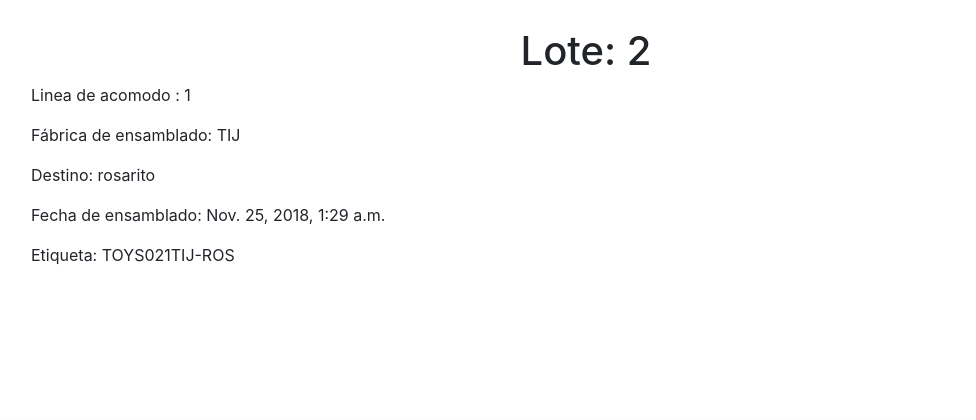
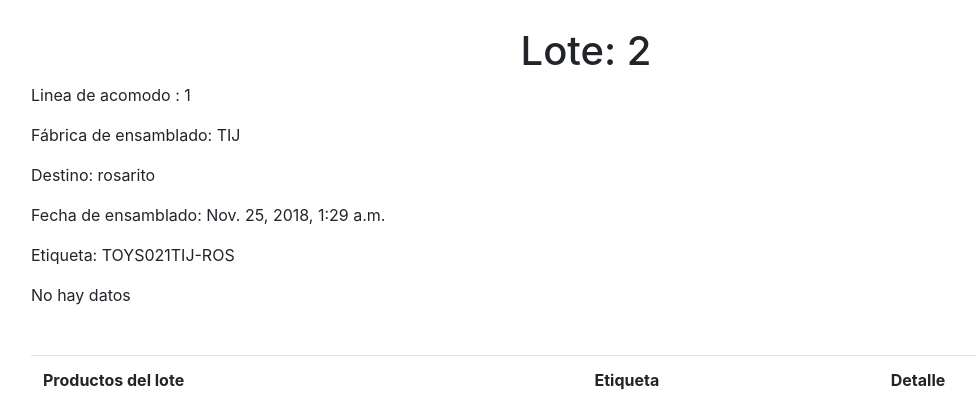
Before and after one commit to Angel-Cardoso/toys, a Django app: page /detalle_lote/2 in a window 1280 px wide. Shown: the part 381-801 px from the top of the page, without its empty margins (54-1030 px from the left). Before the commit the page ends 646 px from the top, so only its background shows below. Run offline with Django 3.2, Linux system fonts and the light colour scheme; data comes from the database, SQL or seed files in the repository; lists and menus that the app fills with data are empty; some libraries are stand-ins or nearby versions.

Commit message:
se modifico el template de detalle, y algunos modelos

```diff
--- a/reportes/admin.py
+++ b/reportes/admin.py
@@ -7,7 +7,7 @@ from .models import Sexos
 from .models import Estados
 from .models import Cargos
 # from .models import Personal # Este modelo está inutilizado de momento
-from .models import Producto_pieza
+# from .models import Producto_pieza
 from .models import Areas
 from .models import Lineas
 from .models import Jefe_linea
@@ -27,7 +27,7 @@ admin.site.register(Sexos)
 admin.site.register(Estados)
 admin.site.register(Cargos)
 # admin.site.register(Personal) # Este modelo esta inutilizado de momento
-admin.site.register(Producto_pieza)
+# admin.site.register(Producto_pieza) # Este model ha sido reemplazado por un ManyToManyField
 admin.site.register(Areas)
 admin.site.register(Lineas)
 admin.site.register(Jefe_linea)
--- a/reportes/models.py
+++ b/reportes/models.py
@@ -93,7 +93,7 @@ class Productos_indiv(models.Model):
 	piezas = models.ManyToManyField(Piezas_indiv, blank = True)
 	fecha_registro = models.DateTimeField(auto_now_add = True)
 	def __str__(self):
-		return str(self.nombre_producto)
+		return str(self.etiqueta)
 
 class Sexos(models.Model):
 	sexo = models.CharField(max_length = 20)
@@ -118,22 +118,22 @@ class Cargos(models.Model):
 # El modelo Personal es remplazado por el modelo users que tiene django
 # Cuando ampliemos el modelo users, probablemente nos sirva
 # así que aquí lo dejo
-class Personal(models.Model):
- 	nombre_personal = models.CharField(max_length = 40)
- 	edad = models.IntegerField()
- 	sexo = models.ForeignKey(Sexos, on_delete=models.CASCADE)
- 	telefono = models.IntegerField()
- 	cargo = models.ForeignKey(Cargos, on_delete=models.CASCADE)
- 	fecha_registro = models.DateTimeField(auto_now_add = True)
- 	def __str__(self):
- 		return str(self.nombre_personal)
+# class Personal(models.Model):
+#  	nombre_personal = models.CharField(max_length = 40)
+#  	edad = models.IntegerField()
+#  	sexo = models.ForeignKey(Sexos, on_delete=models.CASCADE)
+#  	telefono = models.IntegerField()
+#  	cargo = models.ForeignKey(Cargos, on_delete=models.CASCADE)
+#  	fecha_registro = models.DateTimeField(auto_now_add = True)
+#  	def __str__(self):
+#  		return str(self.nombre_personal)
 
-class Producto_pieza(models.Model):
-	pieza = models.ForeignKey(Piezas_indiv, on_delete=models.CASCADE)
-	producto = models.ForeignKey(Productos_indiv, on_delete=models.CASCADE)
-	fecha_registro = models.DateTimeField(auto_now_add = True)
-	def __str__(self):
-		return str(self.id)
+# class Producto_pieza(models.Model):
+# 	pieza = models.ForeignKey(Piezas_indiv, on_delete=models.CASCADE)
+# 	producto = models.ForeignKey(Productos_indiv, on_delete=models.CASCADE)
+# 	fecha_registro = models.DateTimeField(auto_now_add = True)
+# 	def __str__(self):
+# 		return str(self.id)
 
 class Jefe_linea(models.Model):
 	user = models.ForeignKey(settings.AUTH_USER_MODEL, default = 1, on_delete=models.CASCADE)
@@ -192,6 +192,7 @@ class Lotes(models.Model):
 		return etiqueta
 	# YEP para productos aprobados, NOPE para no aprobados
 	etiqueta = property(_get_etiqueta)
+	productos = models.ManyToManyField(Productos_indiv, blank=True)
 	fecha_registro = models.DateTimeField(auto_now_add = True)
 	def __str__(self):
 		return str(self.id)
--- a/templates/reportes/detalle_lote.html
+++ b/templates/reportes/detalle_lote.html
@@ -11,5 +11,24 @@
 		<p class="text-justify">Destino: {{object.destino}}</p>
 		<p class="text-justify">Fecha de ensamblado: {{object.fecha_registro}}</p>
 		<p class="text-justify">Etiqueta: {{object.etiqueta}}</p>
+		<table class="table table-strip mt-5">
+			<th>Productos del lote</th>
+			<th>Etiqueta</th>
+			<th>Detalle</th>
+			{%for producto in object.productos.all %}
+				<tr>
+						<td>{{ producto.id }} </td>
+						<td>{{producto.etiqueta}}</td>
+						<td><a href="#" class="btn btn-dark">Detalle</a></td>
+				</tr>
+
+					{% empty %}
+					{% if request.GET.q %}
+						No se entontro clientes
+					{% else %}
+						No hay datos
+					{% endif %}
+			{% endfor %}
+		</table>
 </section>
 {% endblock %}
--- a/templates/reportes/detalle_producto_indiv.html
+++ b/templates/reportes/detalle_producto_indiv.html
@@ -15,7 +15,7 @@
 			<th>Detalle</th>
 			{%for pieza in object.piezas.all %}
 				<tr>
-						<td>{{ pieza.nombre_pieza }} </td>
+						<td>{{ pieza.id }} </td>
 						<td><a href="#" class="btn btn-dark">Detalle</a></td>
 				</tr>
 
```
Also changed, not shown: db.sqlite3, reportes/migrations/0009_auto_20181128_0333.py (added).
